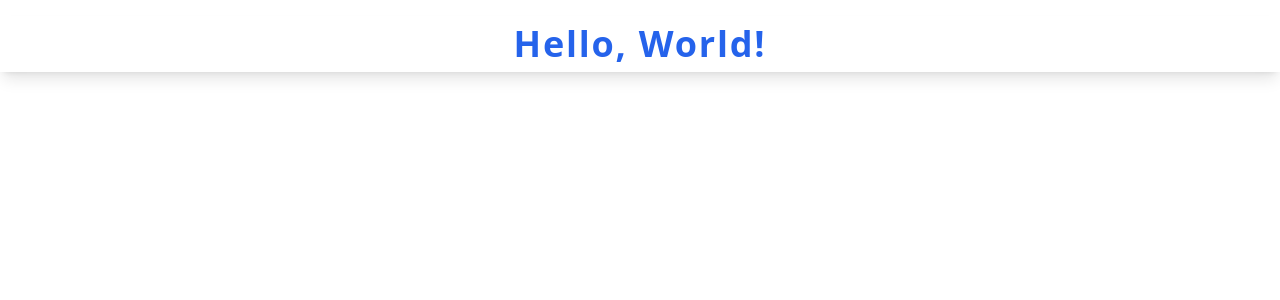
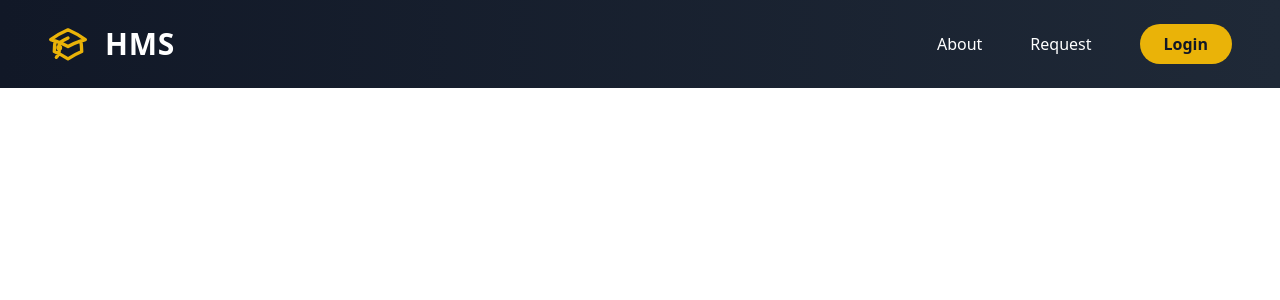
Before and after one commit to Raghu23-dev/Hostel-HMS, a React (Vite) app in the folder client/: page / in a window 1280 px wide. Shown: the top 300 px of the page. Built offline with nearby package versions, Linux system fonts and the light colour scheme.

Commit message:
added Navbar

```diff
--- a/client/src/App.jsx
+++ b/client/src/App.jsx
@@ -1,11 +1,10 @@
 import './App.css'
+import Navbar from './components/Navbar'
 function App() {
 
   return (
 
-    <h1 class="text-4xl font-bold text-center text-blue-600 my-4 p-2 shadow-lg tracking-wider">
-    Hello, World!
-  </h1>
+   <Navbar/>
 
 
 
--- /dev/null
+++ b/client/src/components/Navbar.jsx
@@ -0,0 +1,29 @@
+import { useState } from "react";
+
+export default function Navbar() {
+
+    const [menuOpen, setMenuOpen] = useState(false);
+
+    const mobileMenuStyles = `flex-col absolute inset-0 bg-gray-900 text-white px-8 py-24 space-y-8 text-2xl font-medium`;
+
+    return (
+        <nav className="flex items-center justify-between p-6 bg-gradient-to-r from-gray-900 to-gray-800 text-white md:px-12">
+            <a href="#" className="flex items-center z-10 text-2xl font-bold tracking-wide lg:text-3xl">
+                <svg xmlns="http://www.w3.org/2000/svg" fill="none" viewBox="0 0 24 24" strokeWidth={2} stroke="currentColor" className="w-8 h-8 lg:w-10 lg:h-10 text-yellow-500">
+                    <path strokeLinecap="round" strokeLinejoin="round" d="M4.26 10.147a60.436 60.436 0 00-.491 6.347A48.627 48.627 0 0112 20.904a48.627 48.627 0 018.232-4.41 60.46 60.46 0 00-.491-6.347m-15.482 0a50.57 50.57 0 00-2.658-.813A59.905 59.905 0 0112 3.493a59.902 59.902 0 0110.399 5.84c-.896.248-1.783.52-2.658.814m-15.482 0A50.697 50.697 0 0112 13.489a50.702 50.702 0 017.74-3.342M6.75 15a.75.75 0 100-1.5.75.75 0 000 1.5zm0 0v-3.675A55.378 55.378 0 0112 8.443m-7.007 11.55A5.981 5.981 0 006.75 15.75v-1.5" />
+                </svg>
+                &nbsp; HMS
+            </a>
+            <div className={`flex ${menuOpen ? mobileMenuStyles : 'hidden'} gap-8 md:flex md:gap-12 md:items-center`}>
+                <a href="#" className="md:py-2 transition-colors duration-300 hover:text-yellow-400">About</a>
+                <a href="#" className="md:py-2 transition-colors duration-300 hover:text-yellow-400">Request</a>
+                <a href="#" className={`md:bg-yellow-500 md:hover:bg-yellow-600 transition-colors duration-300 text-gray-900 font-semibold md:py-2 md:px-6 md:rounded-full ${menuOpen ? 'text-yellow-400':''}`} >Login</a>
+            </div>
+            <div className="md:hidden z-10 p-2" onClick={() => setMenuOpen(!menuOpen)}>
+                <svg xmlns="http://www.w3.org/2000/svg" fill="none" viewBox="0 0 24 24" strokeWidth={2} stroke="currentColor" className="w-8 h-8 text-yellow-500">
+                    <path strokeLinecap="round" strokeLinejoin="round" d="M3.75 6.75h16.5M3.75 12h16.5m-16.5 5.25h16.5" />
+                </svg>
+            </div>
+        </nav>
+    );
+}
```
